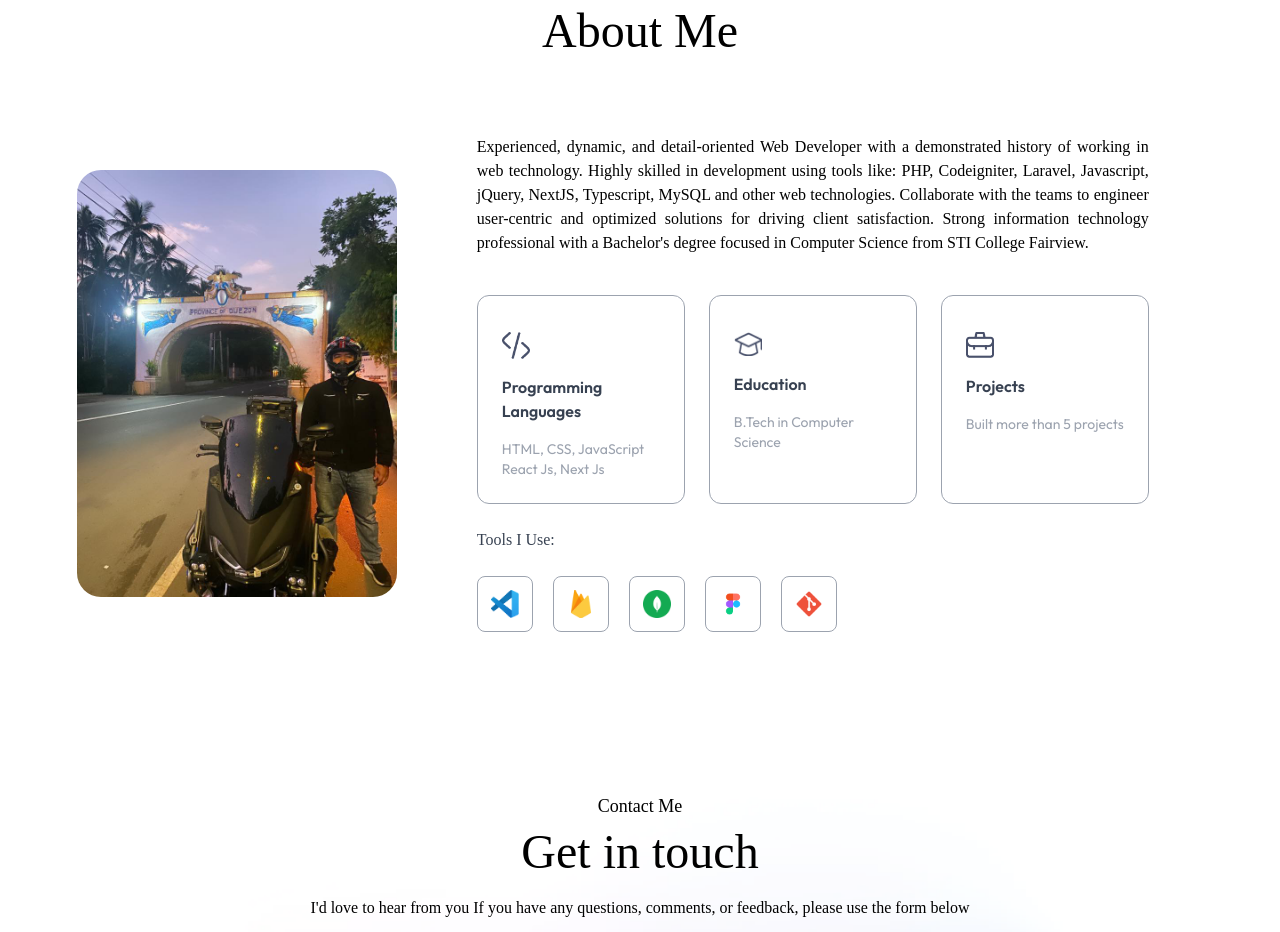
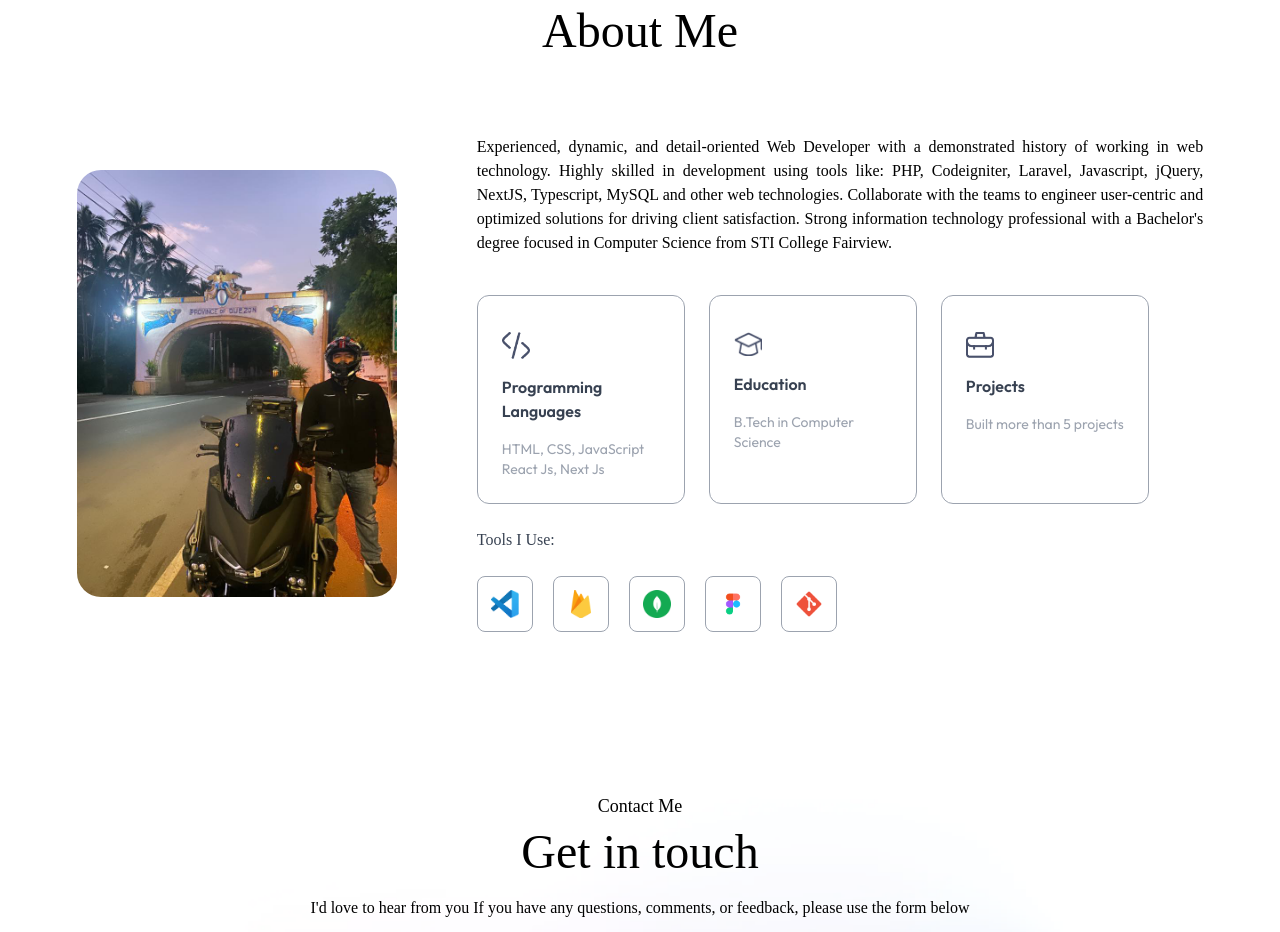
Before and after one commit to deveichto/deveichto.github.io, a Next.js app: page / in a window 1280 px wide. Shown: the part 2360-3292 px from the top of the page. Built offline with nearby package versions, Linux system fonts and the light colour scheme; a web font is replaced by a local one.

Commit message:
fix width in about section

```diff
--- a/src/app/components/About.tsx
+++ b/src/app/components/About.tsx
@@ -14,7 +14,7 @@ const AboutComp = ({isDarkMode}:{isDarkMode: boolean}) => {
                 </div>
 
                 <div className="flex-1">
-                    <p className="mb-10 max-w-2xl font-Ovo text-justify">{Intro.description}</p>
+                    <p className="mb-10 max-w-4xl font-Ovo text-justify">{Intro.description}</p>
 
                     <ul className="grid grid-cols-1 sm:grid-cols-3 gap-6 max-w-2xl">
                         {AboutMeBox.map(({icon, iconDark, title, description}, index) => (
```
